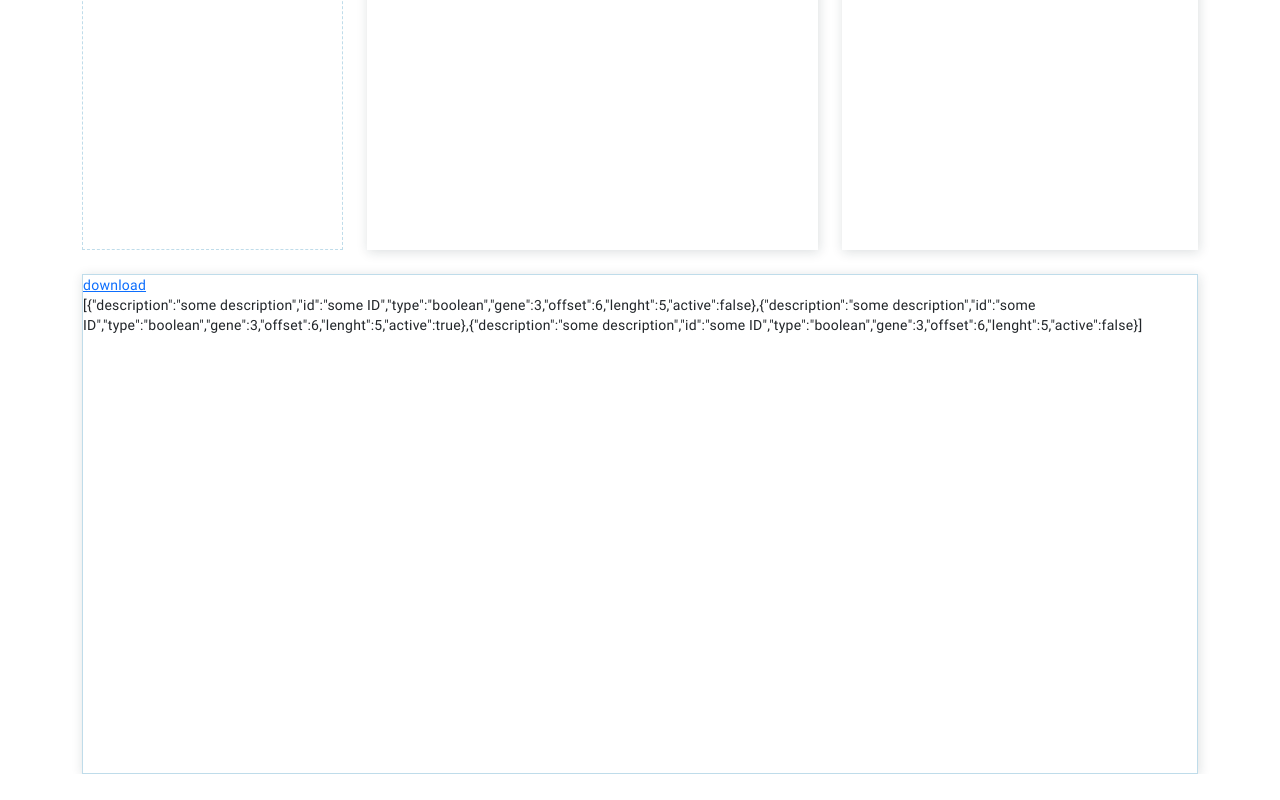
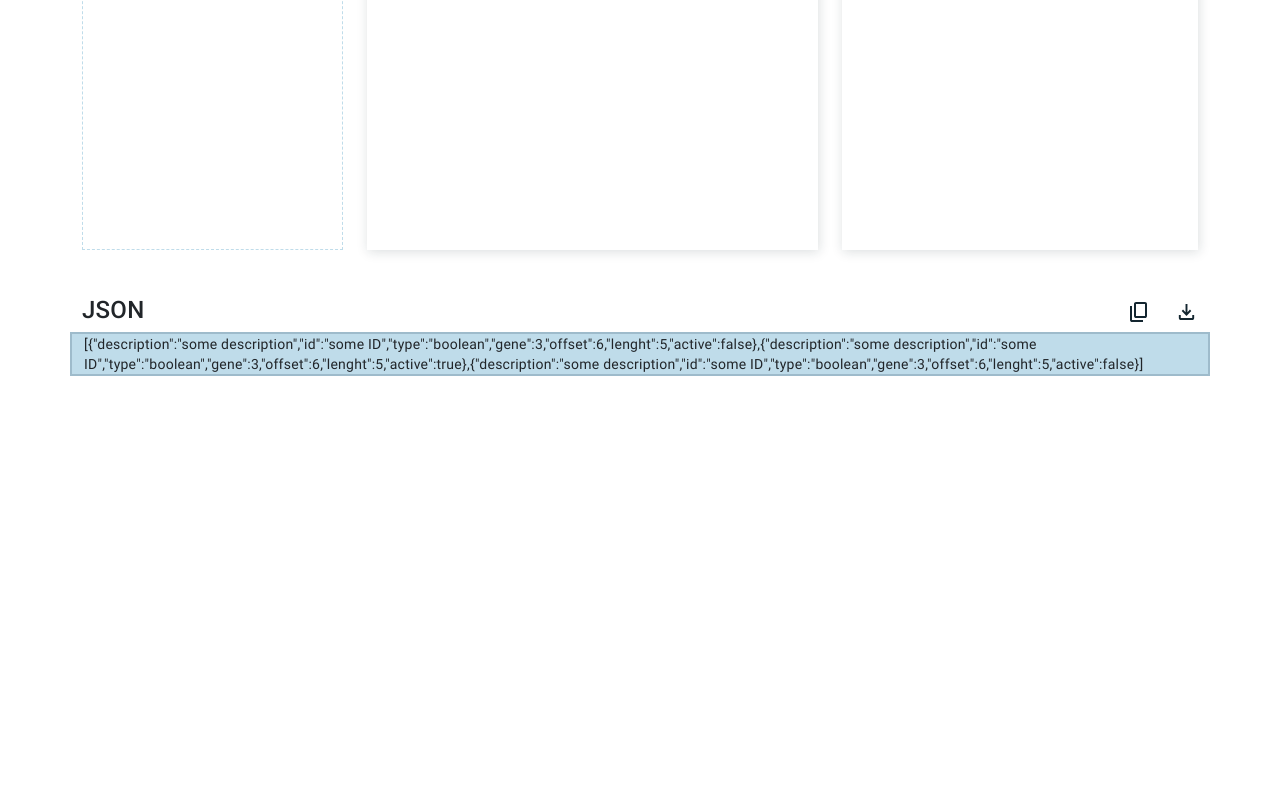
Before and after one commit to Totem-gdn/totem-dna-constructor, an Angular app: page / in a window 1280 px wide. Shown: the part 811-1611 px from the top of the page. Before the commit the page ends 1585 px from the top, so only its background shows below. Built offline with nearby package versions, Linux system fonts and the light colour scheme.

Commit message:
style json place

```diff
--- a/src/app/modules/main/components/json-visual-file/json-visual-file.component.html
+++ b/src/app/modules/main/components/json-visual-file/json-visual-file.component.html
@@ -1,11 +1,21 @@
-<div class="wraper mt-4">
-    <div class="row">
-        <div class="col-md-2 downloadBtn">
-             <a [href]="jsonUrl" download="file.json"><span>download</span></a>
+<div class="wraper">
+    <div class="row mb-2 justify-content-between">
+        <div class="col-md-2">
+            <span class="title">JSON</span>
+        </div>
+        <div class="col-md-1">
+            <div class="row justify-content-end">
+                <div class="col-md-6 d-flex justify-content-end">
+                    <a [href]="jsonUrl" download="file.json"><span><img src="assets/images/svg/content_copy.svg" alt=""></span></a>
+                </div>
+                <div class="col-md-6 d-flex justify-content-end">
+                    <a [href]="jsonUrl" download="file.json"><span><img src="assets/images/svg/download.svg" alt=""></span></a>
+                </div>
+            </div>
         </div>
     </div>
 
-    <div class="row">
+    <div class="row json_wraper">
         <div class="col-md">
             {{jsonAsString}}
         </div>
--- a/src/app/modules/main/components/json-visual-file/json-visual-file.component.scss
+++ b/src/app/modules/main/components/json-visual-file/json-visual-file.component.scss
@@ -1,11 +1,15 @@
-@import 'src/styles/scss/variables.scss';
+@import "src/styles/scss/variables.scss";
 
-.wraper{
+.wraper {
     width: 100%;
     height: 500px;
-    border: 1px solid $grey;
-    box-shadow: 1px 2px 11px rgba(20, 38, 48, 0.15);
-    .downloadBtn{
-        cursor: pointer;
+    margin-top: 50px;
+    .title{
+        font-size: 24px;
+        font-weight: 500;
+    }
+    .json_wraper {
+        border: 2px solid $border_color;
+        background-color: $bacground_json_color;
     }
 }
--- a/src/styles/scss/variables.scss
+++ b/src/styles/scss/variables.scss
@@ -4,6 +4,8 @@ $black: #142630;
 $grey: #BFDCEA;
 $light_grey: #ECF4FF;
 $middle_grey: #BFDCEA;
+$border_color: #9ebbcb;
+$bacground_json_color: #BFDCEA;
 
 
 $main_column_height: 600px;
```
Also changed, not shown: src/assets/images/svg/content_copy.svg (added), src/assets/images/svg/download.svg (added).
